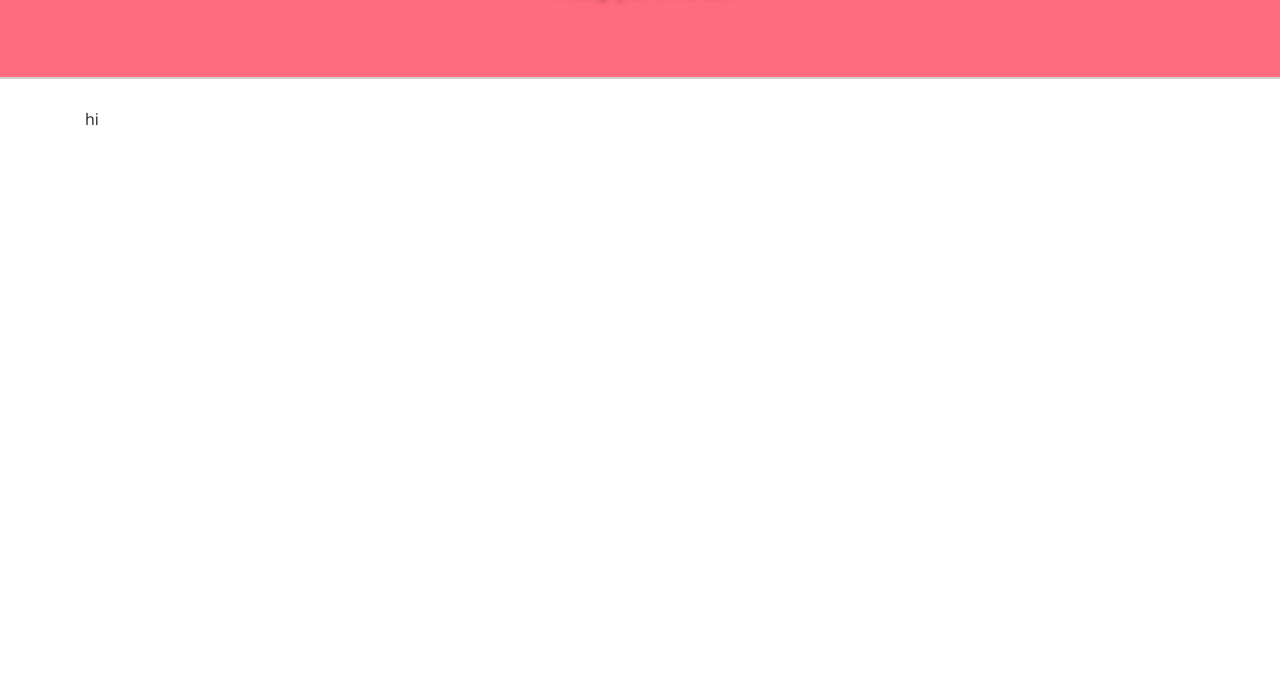
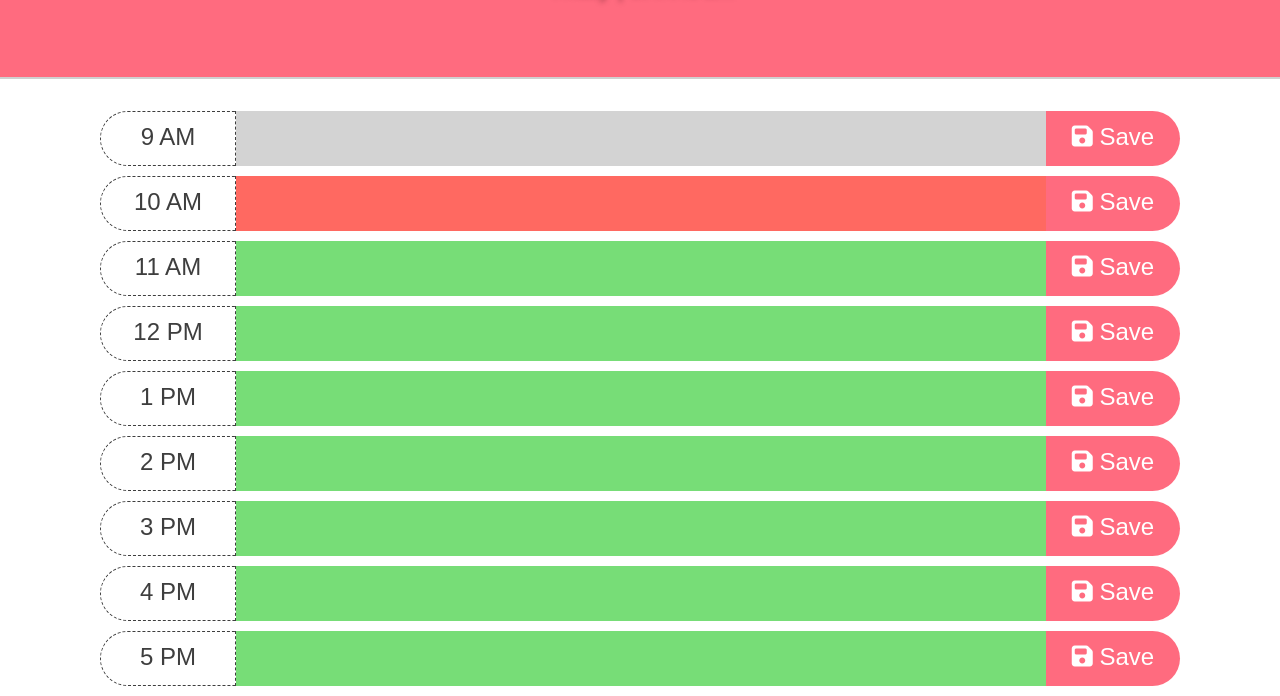
Before and after one commit to ian29012/Work-Day-Scheduler, a plain HTML site: page index.html in a window 1280 px wide. Shown: the part 280-976 px from the top of the page. Before the commit the page ends 800 px from the top, so only its background shows below. Drawn offline with nearby package versions, Linux system fonts and the light colour scheme.

Commit message:
updated HTML structure and the function of timeblock

```diff
--- a/assets/css/style.css
+++ b/assets/css/style.css
@@ -1,3 +1,7 @@
+:root{
+  box-sizing: none;
+}
+
 body {
   font-family: 'Open Sans', sans-serif;
   font-size: 16px;
@@ -9,10 +13,11 @@ textarea {
   border: none;
   resize: none;
   color: #000000;
-  border-left: 1px solid black;
+  border-left: 0.5px solid rgba(0, 0, 0, 0.271);
   padding: 10px;
 }
 
+/* Heading (Time & Date)*/
 .jumbotron {
   text-align: center;
   background-color: rgba(255, 76, 100, 0.824);
@@ -47,47 +52,75 @@ textarea {
   white-space: pre-wrap;
 }
 
+
+/* Schedule */
+.container .row p {
+  font-size: 24px;
+  margin-top: 13px;
+  padding: auto;
+  height: auto;
+  font-family: 'Arial Rounded MT Bold', sans-serif;
+}
+
 .time-block {
   text-align: center;
-  border-radius: 15px;
+  border-radius: 30px;
 }
-
-.row {
-  white-space: pre-wrap;
-  height: 80px;
-  border-top: 1px solid white;
+.row{
+  margin: 15px;
+  height: 50px;
 }
 
 .hour {
   background-color: #ffffff;
-  color: #000000;
-  border-top: 1px dashed #000000;
+  color: #3e3e3e;
+  border: 0.5px dashed #3e3e3e;
+  border-top-left-radius: 30px;
+  border-bottom-left-radius: 30px;
+  justify-content: center;
+  text-align: center;
+
+}
+
+input {
+  border: 0px solid;
+  font-family: 'Arial Rounded MT Bold', sans-serif;
+  color: #3e3e3e;
 }
 
 .past {
   background-color: #d3d3d3;
-  color: white;
+  color: rgb(58, 58, 58);
 }
 
 .present {
   background-color: #ff6961;
-  color: white;
+  color: rgb(58, 58, 58);
 }
 
 .future {
   background-color: #77dd77;
-  color: white;
+  color: rgb(58, 58, 58);
 }
 
 .saveBtn {
-  border-left: 1px solid black;
-  border-top-right-radius: 15px;
-  border-bottom-right-radius: 15px;
-  background-color: #06aed5;
+  border-top-right-radius: 30px;
+  border-bottom-right-radius: 30px;
+  background-color: rgba(255, 76, 100, 0.824);
   color: white;
+  justify-content: center;
+  text-align: center;
 }
 
-.saveBtn i:hover {
-  font-size: 20px;
+.saveBtn p:hover {
+  font-size: 25px;
   transition: all 0.3s ease-in-out;
 }
+
+.saveBtn:hover {
+  background-color: rgba(231, 42, 67, 0.824);
+}
+
+.saveBtn:active {
+  background-color: rgba(137, 42, 55, 0.348);
+}
--- a/assets/js/logic.js
+++ b/assets/js/logic.js
@@ -1,6 +1,5 @@
 var dayDisplay = $("#currentDay") ;
-var timeDisplay =$ ("#currentTime") ;
-
+var timeDisplay = $ ("#currentTime") ;
 
 // Current time display
 function currentTime(){
@@ -11,3 +10,22 @@ function currentTime(){
 };
 
 setInterval(currentTime, 1000);
+
+// Color-code each timeblock based on past, present, and future when the timeblock is viewed.
+function whatTime(){
+    var rightNow = String(moment().format("H"));
+    var timeLine = [8, 9, 11, 12, 13, 14, 15, 16, 17];
+    const timeID = document.querySelectorAll("#time")
+
+    for( var i = 0; i < timeLine.length; i++ ){
+        if ( rightNow < timeLine[i] ){
+           $(timeID[i]).addClass("future")
+        } else if ( rightNow == timeLine[i] ){
+           $(timeID[i]).addClass("present")
+        } else {
+           $(timeID[i]).addClass("past")
+        }
+    }
+};
+
+whatTime();
--- a/index.html
+++ b/index.html
@@ -14,10 +14,8 @@
       integrity="sha384-50oBUHEmvpQ+1lW4y57PTFmhCaXp0ML5d60M1M7uH2+nqUivzIebhndOJK28anvf"
       crossorigin="anonymous"
     />
-    <link
-      href="https://fonts.googleapis.com/css?family=Open+Sans&display=swap"
-      rel="stylesheet"
-    />
+    <link href="https://fonts.googleapis.com/css?family=Open+Sans&display=swap" rel="stylesheet"/>
+    <link rel="stylesheet" href="https://cdnjs.cloudflare.com/ajax/libs/font-awesome/6.2.1/css/all.min.css">
     <link rel="stylesheet" href="./assets/css/style.css" />
     <title>Work Day Scheduler</title>
   </head>
@@ -31,9 +29,104 @@
     </header>
     <div class="container">
       <!-- Timeblocks go here -->
-      <tr class="time-block">
-        <td class="row"><p>hi</p></td>
-      </tr>
+        <!-- 9am -->
+        <div class="row">
+          <div class="col hour">
+          <p>9 AM</p>
+          </div>
+          <input class="col-lg-9" type="text" id="time"></input>
+          <div class="col saveBtn" id="button">
+            <p><i class="fa-solid fa-floppy-disk"></i>  Save</p>
+          </div>
+        </div>
+
+        <!-- 10am -->
+        <div class="row">
+          <div class="col hour">
+            <p>10 AM</p>
+          </div>
+          <input class="col-lg-9" type="text" id="time"></input>
+          <div class="col saveBtn" id="button">
+            <p><i class="fa-solid fa-floppy-disk"></i>  Save</p>
+          </div>
+        </div>
+
+        <!-- 11am -->
+        <div class="row">
+          <div class="col hour">
+            <p>11 AM</p>
+          </div>
+            <input class="col-lg-9" type="text" id="time"></input>
+          <div class="col saveBtn" id="button">
+            <p><i class="fa-solid fa-floppy-disk"></i>  Save</p>
+          </div>
+        </div>
+
+        <!-- 12pm -->
+        <div class="row">
+          <div class="col hour">
+            <p>12 PM</p>
+          </div>
+          <input class="col-lg-9" type="text" id="time"></input>
+          <div class="col saveBtn" id="button">
+            <p><i class="fa-solid fa-floppy-disk"></i>  Save</p>
+          </div>
+        </div>
+
+        <!-- 1pm -->
+        <div class="row">
+          <div class="col hour">
+            <p>1 PM</p>
+          </div>
+          <input class="col-lg-9" type="text" id="time"></input>
+          <div class="col saveBtn" id="button">
+            <p><i class="fa-solid fa-floppy-disk"></i>  Save</p>
+          </div>
+        </div>
+
+        <!-- 2pm -->
+        <div class="row">
+          <div class="col hour">
+            <p>2 PM</p>
+          </div>
+          <input class="col-lg-9" type="text" id="time"></input>
+          <div class="col saveBtn" id="button">
+            <p><i class="fa-solid fa-floppy-disk"></i>  Save</p>
+          </div>
+        </div>
+
+        <!-- 3pm -->
+        <div class="row">
+          <div class="col hour">
+            <p>3 PM</p>
+          </div>
+          <input class="col-lg-9" type="text" id="time"></input>
+          <div class="col saveBtn" id="button">
+            <p><i class="fa-solid fa-floppy-disk"></i>  Save</p>
+          </div>
+        </div>
+
+        <!-- 4pm -->
+        <div class="row">
+          <div class="col hour">
+            <p>4 PM</p>
+          </div>
+          <input class="col-lg-9" type="text" id="time"></input>
+          <div class="col saveBtn" id="button">
+            <p><i class="fa-solid fa-floppy-disk"></i>  Save</p>
+          </div>
+        </div>
+
+        <!-- 5pm -->
+        <div class="row">
+          <div class="col hour">
+            <p>5 PM</p>
+          </div>
+          <input class="col-lg-9" type="text" id="time"></input>
+          <div class="col saveBtn" id="button">
+            <p><i class="fa-solid fa-floppy-disk"></i>  Save</p>
+          </div>
+        </div>
     </div>
 
     <script src="https://cdnjs.cloudflare.com/ajax/libs/jquery/3.2.1/jquery.min.js"></script>
```
